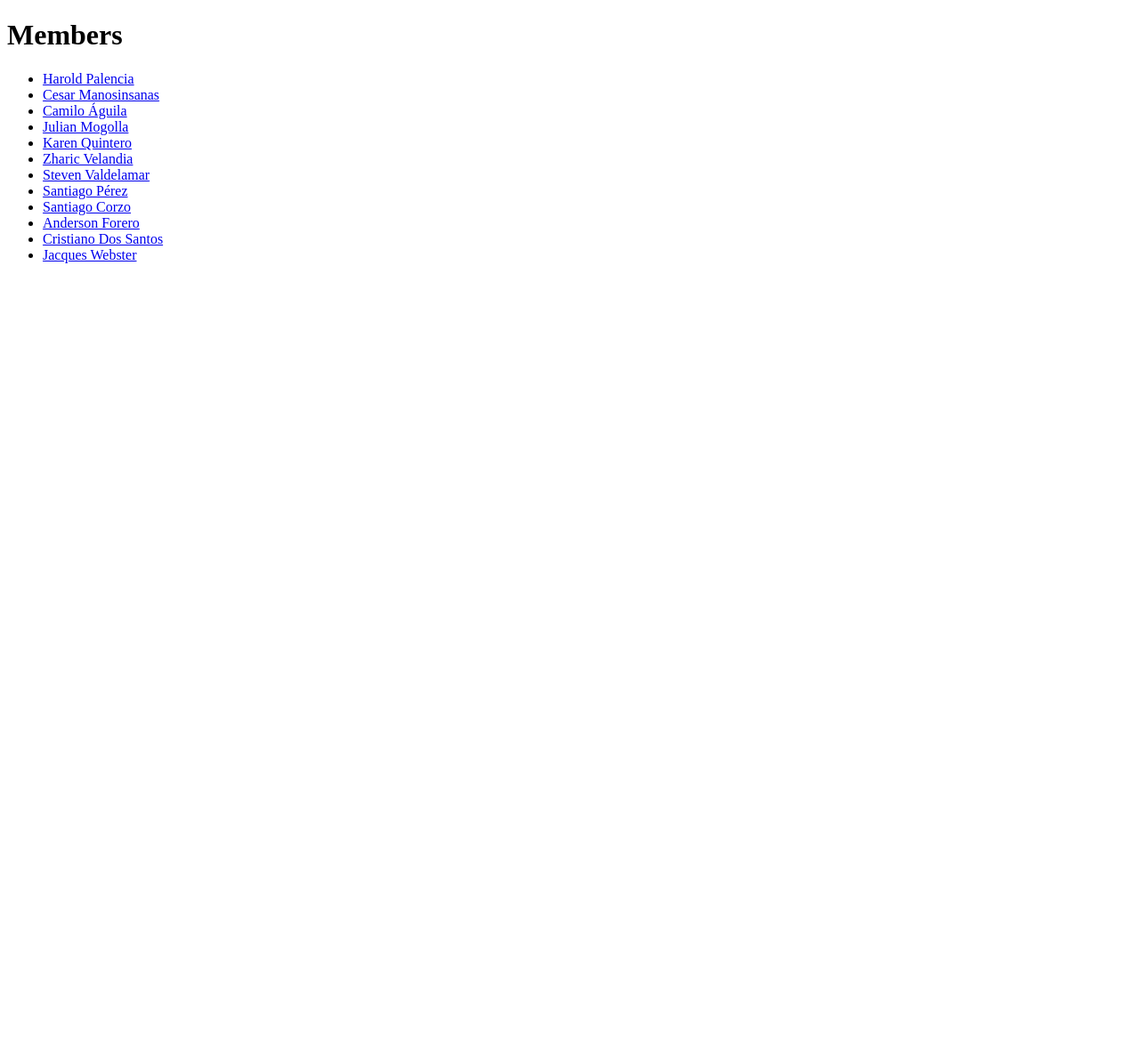
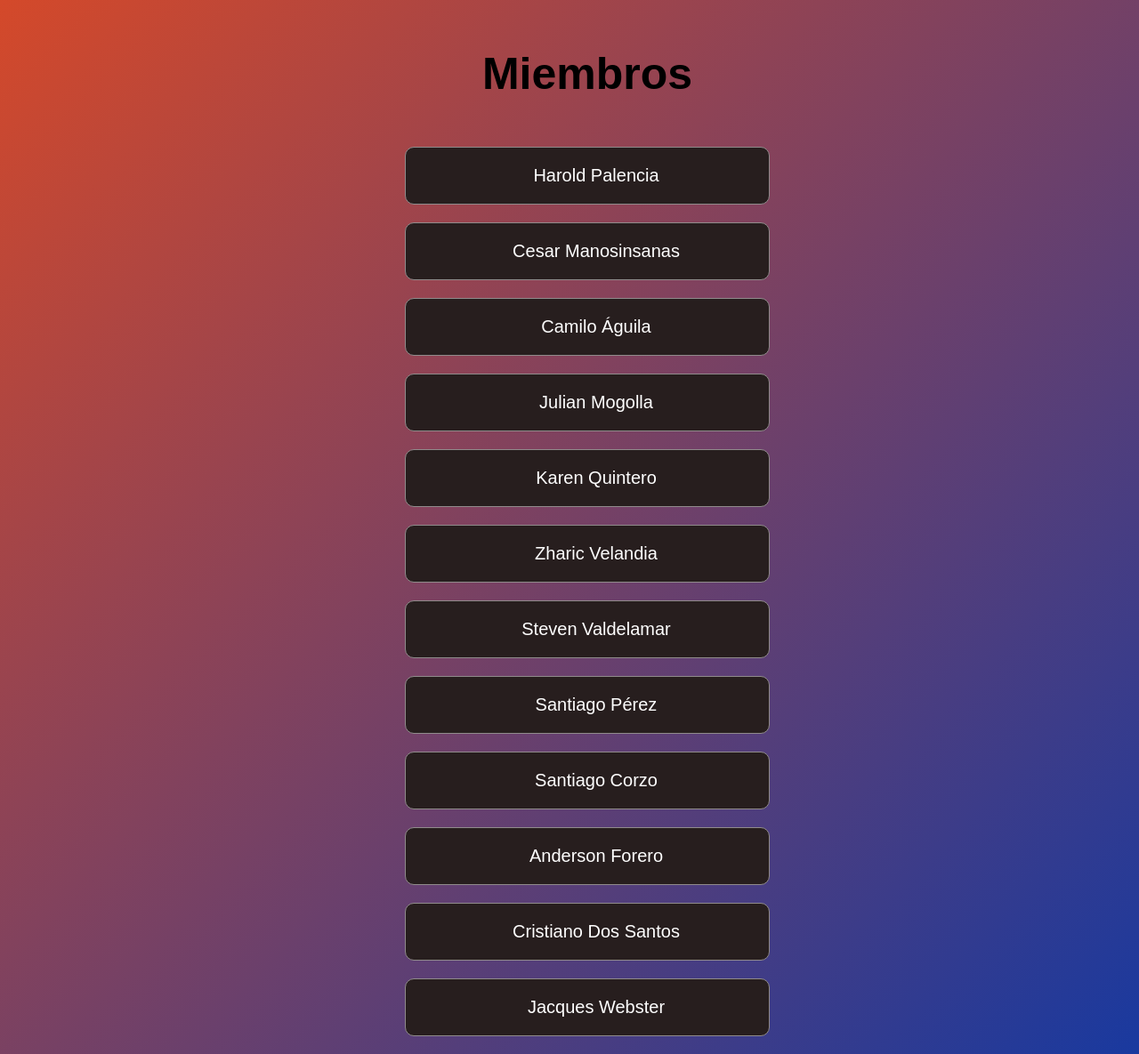
Before and after one commit to hdavid1206/Blog-Django, a Django app: page /members/ in a window 1280 px wide. Shown: the whole page at 89% size. Before the commit the page ends 296 px from the top, so only its background shows below. Run offline with Django 5.2, Linux system fonts and the light colour scheme; data comes from the database, SQL or seed files in the repository.

Commit message:
Realice el Css y conecte master.html con all_members.html y por ultimo cree el main html y lo conecté con el master.html

```diff
--- a/my_tennis_club/members/templates/all_members.html
+++ b/my_tennis_club/members/templates/all_members.html
@@ -1,14 +1,23 @@
-<!DOCTYPE html>
-<html>
-<body>
+{% extends "master.html" %}
 
-<h1>Members</h1>
+{% block title %}
+My Tennis Club - List of all members
+{% endblock %}
 
+
+{% block content %}
+
+<h1>Miembros</h1>
 <ul>
     {% for x in mymembers %}
-    <li><a href="details/{{ x.id }}">{{ x.firstname }} {{ x.lastname }}</a></li>
+
+        <div>
+            <li>
+                <a href="details/{{ x.id }}">{{ x.firstname }} {{ x.lastname }}</a>
+            </li>
+        </div>
+
     {% endfor %}
 </ul>
 
-</body>
-</html>
+{% endblock %}
--- /dev/null
+++ b/my_tennis_club/members/templates/master.html
@@ -0,0 +1,65 @@
+<!DOCTYPE html>
+<html>
+<head>
+    <style>
+        body{
+            background: #D4492A;
+            background: linear-gradient(135deg, #D4492A, #19399F);
+
+        }
+        div{
+            background-color: rgba(39, 30, 30, 1);
+            border: 1px solid rgba(144, 139, 139, 1);
+            padding: 20px;
+            margin: auto;
+            margin-bottom: 20px;
+            border-radius: 10px;
+            width: 30%;
+            text-align: center;
+
+        }
+
+        h1{
+            text-align: center;
+            margin-left: 40px;
+            padding: 20px;
+            font-family: Arial, sans-serif;
+            font-size: 50px;
+            color: rgba(0, 0, 0, 1);
+        }
+
+        a{
+            font-family: Arial, sans-serif;
+            font-size: 20px;
+            color: rgba(255, 255, 255, 1);
+            margin-left: 20px;
+            margin-bottom: 10px;
+            text-decoration: none;
+            border-radius: 10px;
+        }
+
+        ul{
+            list-style-type: none;
+            align-items: center;
+            justify-content: center;
+        }
+
+        li{
+            align-items: center;
+            justify-content: center;
+        }
+    </style>
+<title>
+
+
+    {% block title %}
+
+        {% endblock %}</title>
+</head>
+<body>
+
+{% block content %}
+{% endblock %}
+
+</body>
+</html>
```
Also changed, not shown: my_tennis_club/members/templates/main.html (added, +13 -0 lines).
